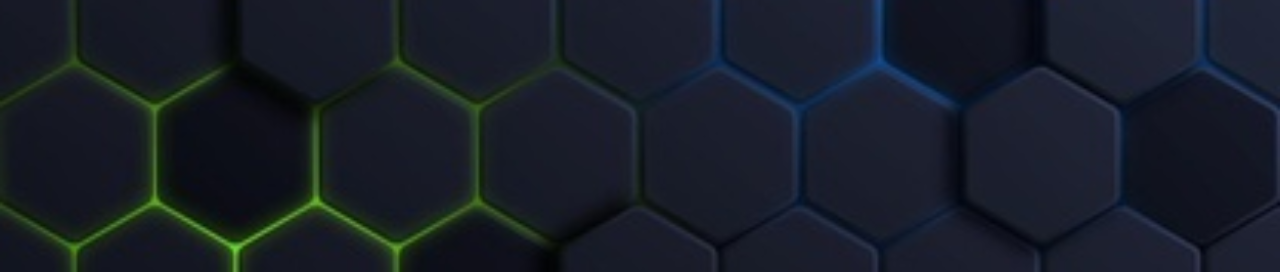
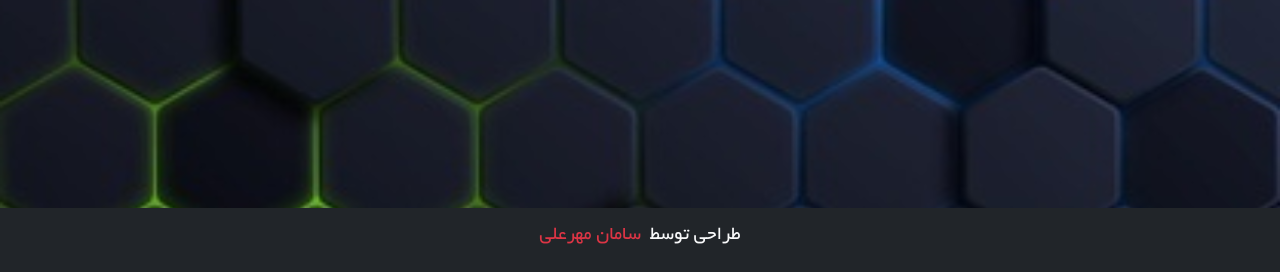
Before and after one commit to saman7370/Bootstrap-Test-Site, a plain HTML site: page Index.html in a window 1280 px wide. Shown: the part 528-800 px from the top of the page. Drawn offline with Linux system fonts and the light colour scheme.

Commit message:
end-footer

```diff
--- a/Index.html
+++ b/Index.html
@@ -188,7 +188,7 @@
                     </div>
                 </div>
             </div>
-            <div class="d-flex justify-content-center mt-5">
+            <div class="d-flex justify-content-center mb-5">
                 <div class="col-8 col-md-6 col-lg-4 btn-group">
                     <button class="btn btn-outline-danger"><i class="bi bi-arrow-right"></i></button>
                     <button class="btn btn-outline-danger active">1</button>
@@ -201,6 +201,13 @@
 
     </div>
 
+    <div class="footer bg-dark fixed-bottom">
+        <div class="container">
+            <p class="h5 text-light text-center p-3 ">طراحی توسط <span class="text-danger ms-1">سامان مهرعلی</span></p>
+
+        </div>
+    </div>
+
 
 
 
```
